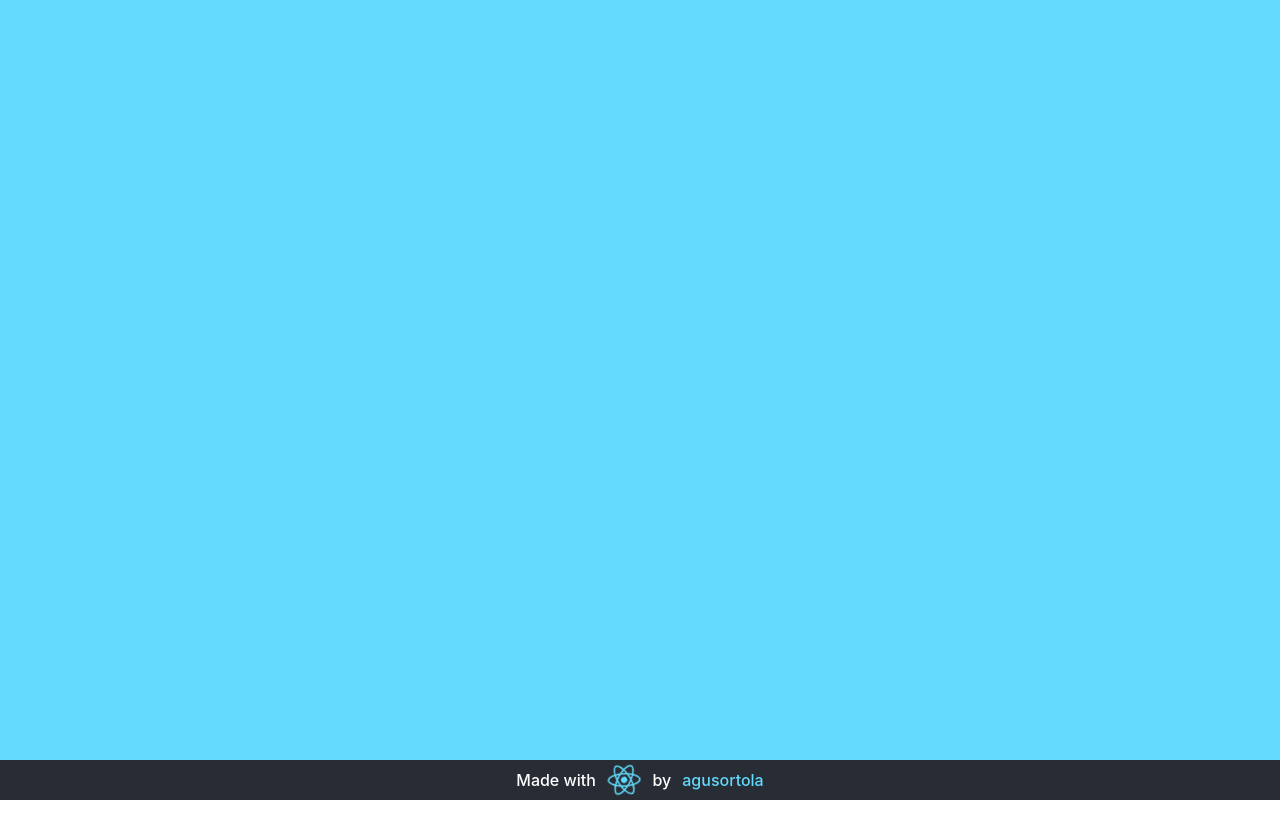
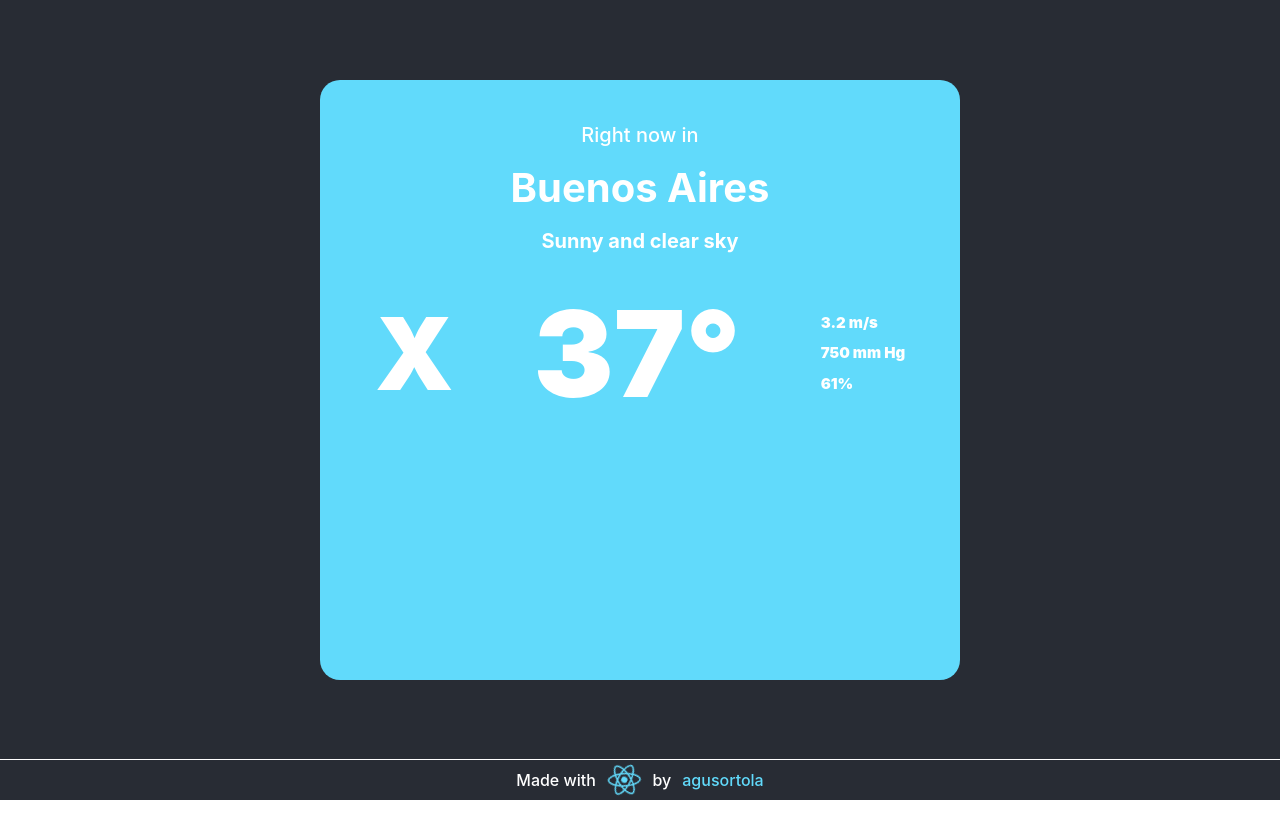
Before and after one commit to agusortola/flow-challenge, a React (Create React App) app: page / in a window 1280 px wide. Built offline with nearby package versions, Linux system fonts and the light colour scheme.

Commit message:
WeatherContainer + api + WeatherNow

```diff
--- a/src/components/Home.js
+++ b/src/components/Home.js
@@ -1,11 +1,12 @@
-import { Text, Link, Box, Stack } from "@chakra-ui/react";
+import { Text, Link, Box, Stack, Center } from "@chakra-ui/react";
+import Weather from "./WeatherContainer";
 
 const Home = () => {
 
     return (
-        <Box w='100%' height='95vh' backgroundColor='brand.100'>
-
-        </Box>
+        <Center w='100%' height='95vh' backgroundColor='brand.900' borderBottom='1px solid white'>
+            <Weather />
+        </Center>
      );
 }
 
--- /dev/null
+++ b/src/components/WeatherContainer.js
@@ -0,0 +1,80 @@
+import { VStack, Text, HStack } from "@chakra-ui/react";
+
+const WeatherContainer = () => {
+  const dummyData = {
+    header: "Right now in",
+    city: "Buenos Aires",
+    temperature: "37°",
+    status: "Sunny and clear sky",
+    details: {
+      vel: "3.2 m/s",
+      mm: "750 mm Hg",
+      hum: "61%",
+    },
+  };
+
+  const api = {
+    key: "b7c216f898e3eea9fe6543e67e3443b7",
+    base: "https://openweathermap.org/data/2.5/",
+  };
+
+  const WeatherNow = () => {
+    return (
+      <>
+        <HStack>
+          <Text fontSize={20} fontWeight={500} color="white">
+            {dummyData.header}
+          </Text>
+        </HStack>
+        <HStack>
+          <Text fontSize={40} fontWeight="bold" color="white">
+            {dummyData.city}
+          </Text>
+        </HStack>
+        <HStack>
+          <Text fontSize={20} fontWeight="bold" color="white">
+            {dummyData.status}
+          </Text>
+        </HStack>
+        <HStack spacing={20}>
+        <VStack>
+          <Text fontSize={100} fontWeight={900} color="white">
+            X
+          </Text>
+        </VStack>
+        <VStack>
+          <Text fontSize={120} fontWeight={900} color="white">
+            {dummyData.temperature}
+          </Text>
+        </VStack>
+        <VStack align="flex-start">
+          <Text fontSize={15} fontWeight={900} color="white">
+            {dummyData.details.vel}
+          </Text>
+          <Text fontSize={15} fontWeight={900} color="white">
+            {dummyData.details.mm}
+          </Text>
+          <Text fontSize={15} fontWeight={900} color="white">
+            {dummyData.details.hum}
+          </Text>
+        </VStack>
+      </HStack>
+      </>
+    );
+  };
+
+  return (
+    <VStack
+      w="50%"
+      h="600px"
+      bg="brand.100"
+      borderRadius={20}
+      padding={10}
+      spacing={2}
+    >
+      <WeatherNow />
+    </VStack>
+  );
+};
+
+export default WeatherContainer;
```
